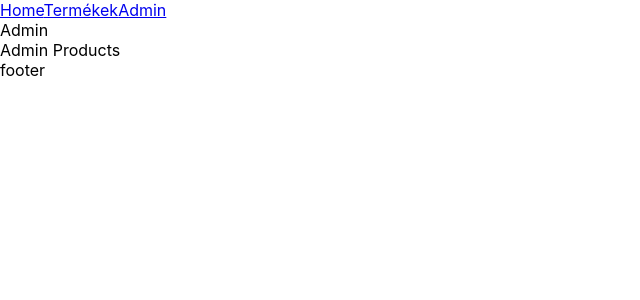
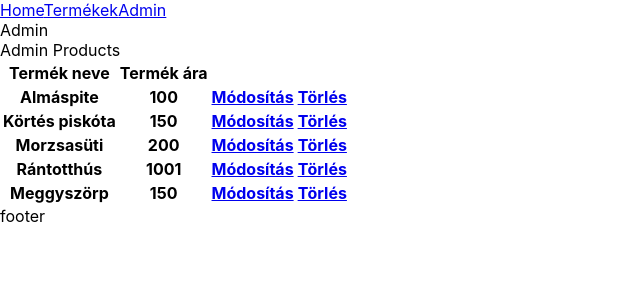
Before and after one commit to bgyorgy94/frontend-webshop-progmatic, a React (Create React App) app: page /admin/termekek in a window 1280 px wide. Shown: the top 300 px of the page, without its empty margins (0-640 px from the left). Built offline with nearby package versions, Linux system fonts and the light colour scheme.

Commit message:
Admin products listing - static data

```diff
--- a/src/pages/AdminProducts.js
+++ b/src/pages/AdminProducts.js
@@ -1,5 +1,57 @@
+import { Link } from "react-router-dom"
+
 export default function AdminProducts() {
-    return(
-        <div>Admin Products</div>
+    const productList = [
+        {
+            id: "termek-1",
+            title: "Almáspite",
+            price: 100
+        },
+        {
+            id: "termek-2",
+            title: "Körtés piskóta",
+            price: 150
+        },
+        {
+            id: "termek-3",
+            title: "Morzsasüti",
+            price: 200
+        },
+        {
+            id: "termek-4",
+            title: "Rántotthús",
+            price: 1001
+        },
+        {
+            id: "termek-5",
+            title: "Meggyszörp",
+            price: 150
+        }
+    ]
+    return (
+        <div>Admin Products
+
+            <table>
+                <thead>
+                    <tr>
+                        <th>Termék neve</th>
+                        <th>Termék ára</th>
+                    </tr>
+                </thead>
+                <tbody>
+                    {productList.map(product => {
+                        return(
+                            <tr key={product.id}>
+                                <th>{product.title}</th>
+                                <th>{product.price}</th>
+                                <th><Link to={`/admin/termekek/${product.id}/modositas`}>Módosítás</Link></th>
+                                <th><Link to={`/admin/termekek/${product.id}/torles`}>Törlés</Link></th>
+                            </tr>
+                        )
+                    })}
+                </tbody>
+            </table>
+
+        </div>
     )
 }
```
